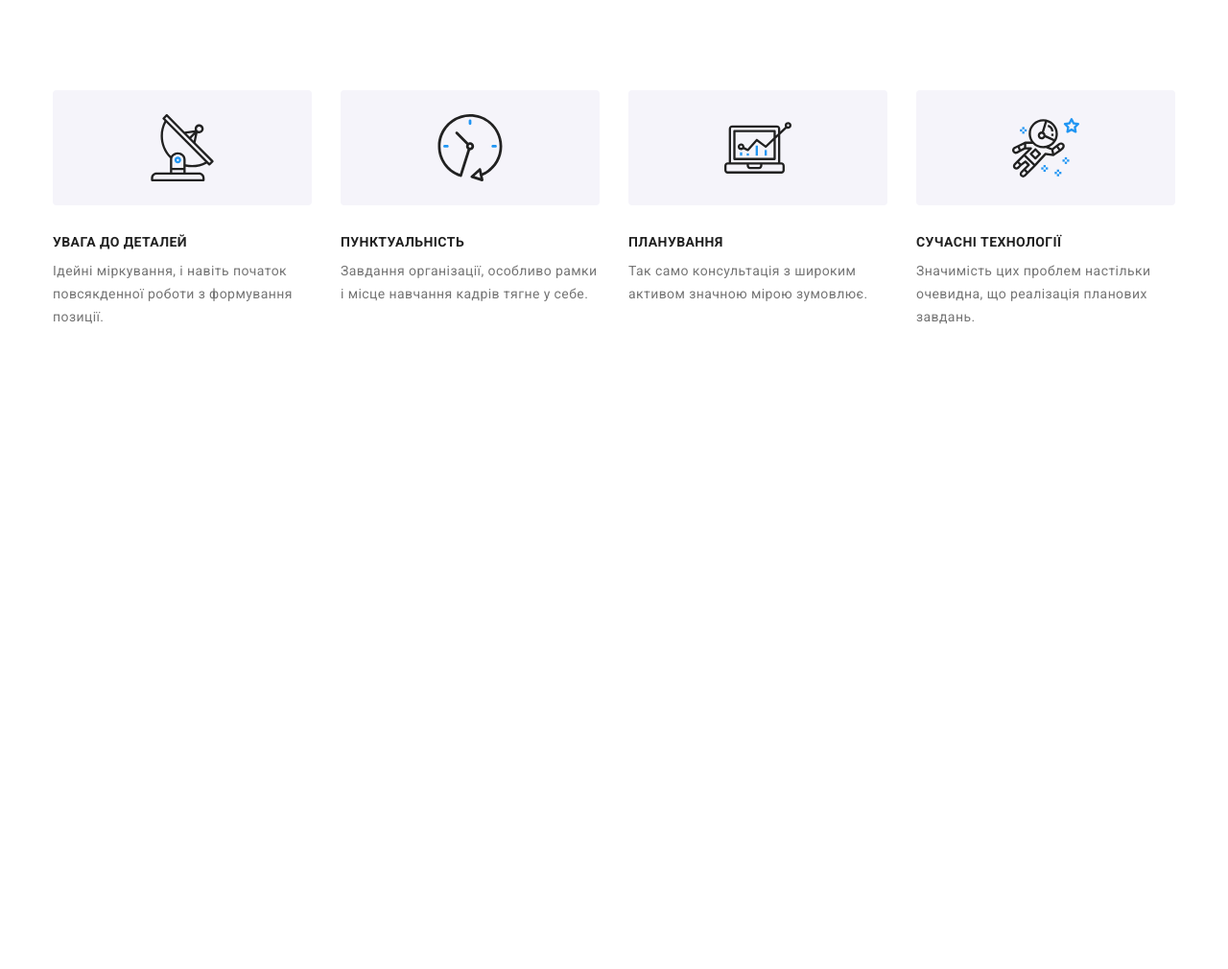
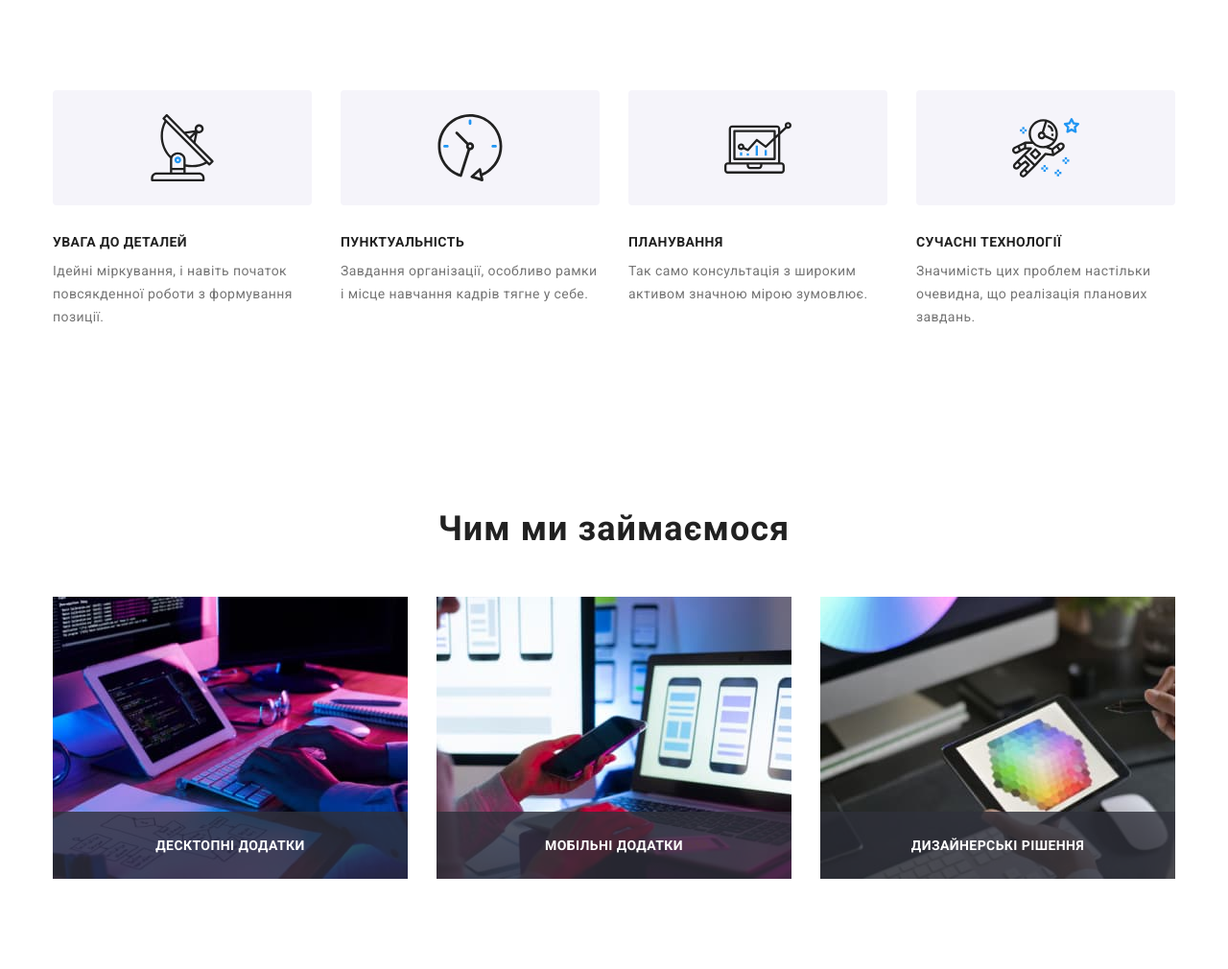
Before and after one commit to liubomyr-vynn/WebStudio, a plain HTML site: page index.html in a window 1280 px wide. Shown: the whole page at 96% size. Before the commit the page ends 800 px from the top, so only its background shows below. Drawn offline with nearby package versions, Linux system fonts and the light colour scheme.

Commit message:
Update index.html

```diff
--- a/index.html
+++ b/index.html
@@ -131,7 +131,7 @@
 
     <!-- Activity -->
 
-    <!-- <section class="activity">
+    <section class="activity">
       <div class="container">
         <h2 class="section__title">Чим ми займаємося</h2>
         <ul class="activity__list list">
@@ -149,7 +149,7 @@
           </li>
         </ul>
       </div>
-    </section> -->
+    </section>
 
     <!-- Team -->
 
```
